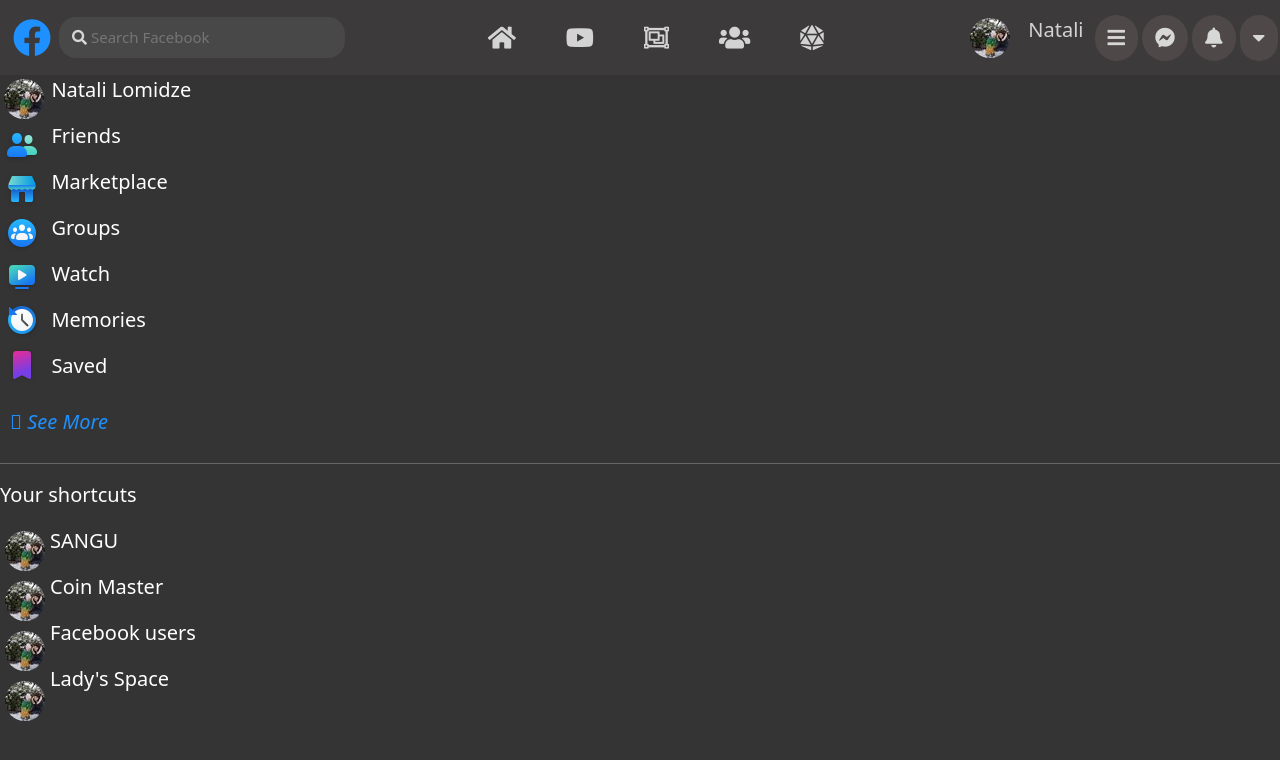
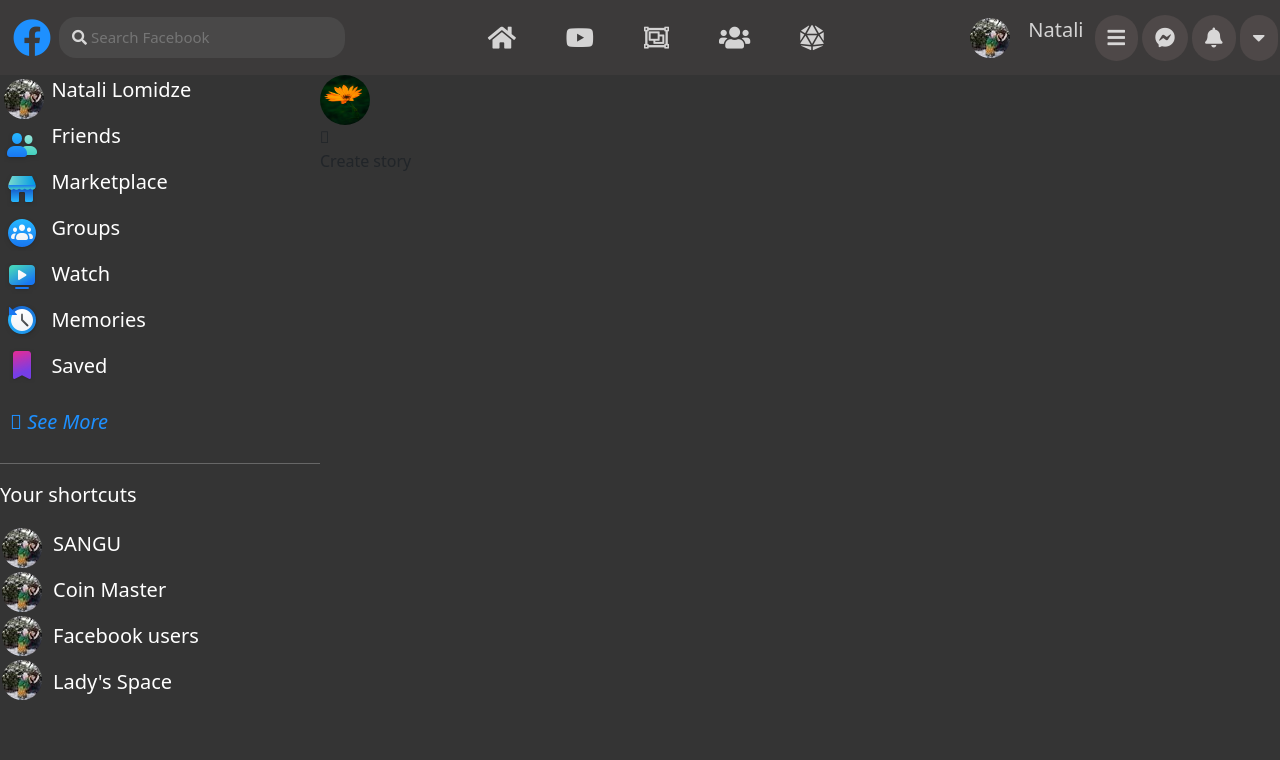
Before and after one commit to llomize/nataliii, a plain HTML site: page facebook/facebook.html in a window 1280 px wide. Drawn offline with nearby package versions, Linux system fonts and the light colour scheme.

Commit message:
facebook(1)

```diff
--- a/emis/1css.css
+++ b/emis/1css.css
@@ -59,7 +59,7 @@
 
 .main {
     display: flex;
-    min-height: 100vh;
+
 }
 
 .nav-1 {
--- a/facebook/facebook.css
+++ b/facebook/facebook.css
@@ -140,6 +140,7 @@
 }
 .shortcuts-2{
     width: 80%;
+    padding: 3px;
 }
 .shortcuts{
     max-width: 250px;
@@ -147,5 +148,22 @@
 }
 .shortcuts-1>img{
     border-radius: 50%;
-    padding: 5px;
+    padding: 2px;
 }
+.main-img-2>img{
+    border-radius: 50%;
+    width: 50px;
+    height: 50px;
+}
+.main-2{
+    width: 50%;
+}
+.main-1{
+    width: 25%;
+}
+.main-3{
+    width: 25%;
+}
+.main{
+    display: flex;
+}
--- a/facebook/facebook.html
+++ b/facebook/facebook.html
@@ -74,20 +74,29 @@
                 <img src="naa.jpg">
             </div>
             <div class="shortcuts-2">
-            <p>SANGU</p>
+                <p>SANGU</p>
                 <p>Coin Master</p>
                 <p>Facebook users</p>
                 <p>Lady's Space</p>
             </div>
         </div>
     </div>
+
     <div class="main-2">
-
+        <div class="main-img-1">
+            <div class="main-img-2">
+                <img src="a.jpg">
+                <div class="abs">
+                    <i class="fal fa-plus-circle"></i>
+                    <p>Create story</p>
+                </div>
+            </div>
+        </div>
     </div>
     <div class="main-3">
 
     </div>
+
 </div>
-
 </body>
 </html>
--- a/structure1/box.css
+++ b/structure1/box.css
@@ -10,7 +10,7 @@
     margin: 0;
     padding: 0;
 }
-.main{
+.mainN{
     display: flex;
     flex-wrap: wrap;
     width: 100%;
@@ -70,6 +70,4 @@
     .div-3{
         width: 100%;
     }
-
-
 }
```
Also changed, not shown: facebook/a.jpg (added).
